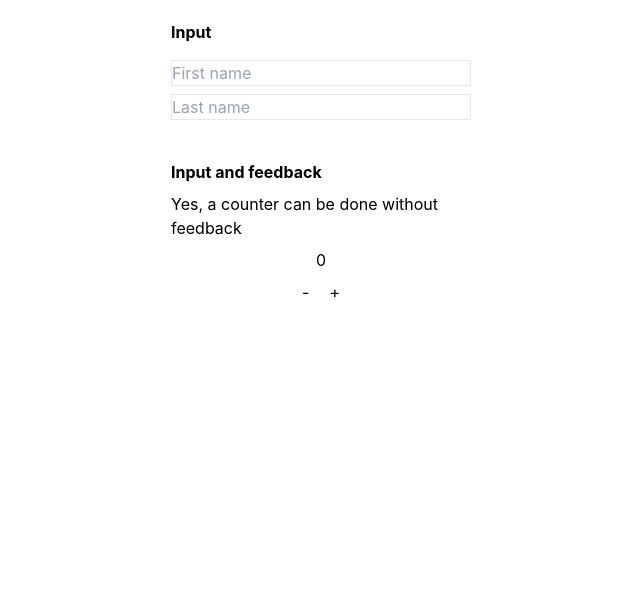
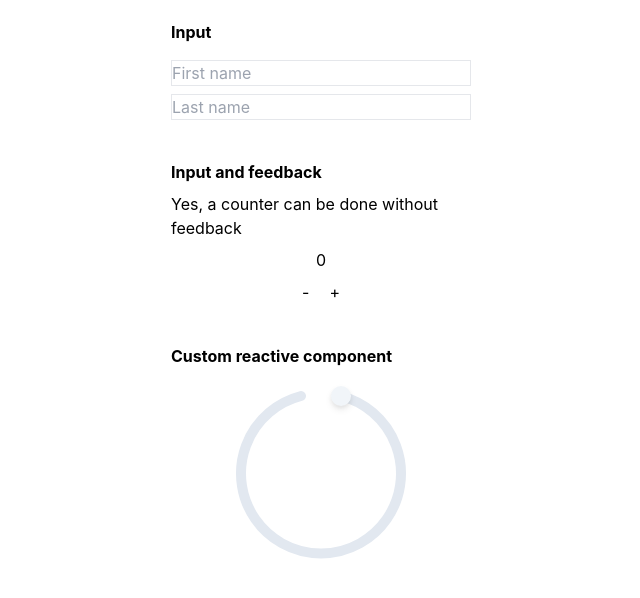
Before and after one commit to ahaubenstock/REACTive-hooks, a React (Create React App) app: page / in a window 1280 px wide. Shown: the top 598 px of the page, without its empty margins (319-959 px from the left). Built offline with nearby package versions, Linux system fonts and the light colour scheme.

Commit message:
Begin adding custom reactive component example

```diff
--- a/src/App.tsx
+++ b/src/App.tsx
@@ -1,19 +1,20 @@
 import React, { FunctionComponent } from "react";
 import useReactiveModule from "./package/useReactiveModule";
 
-import GreetingReactiveModule from "./modules/GreetingReactiveModule";
-import CounterReactiveModule from "./modules/CounterReactiveModule";
+import GreetingReactiveModule from "./module/GreetingReactiveModule";
+import CounterReactiveModule from "./module/CounterReactiveModule";
+import CircularSlider from "./component/CircularSlider/CircularSlider";
 
 const App: FunctionComponent = () => {
-  const [{ greeting }, { firstNameChanged, lastNameChanged }] = useReactiveModule(
-    GreetingReactiveModule
-  );
+  const [{ greeting }, { firstNameChanged, lastNameChanged }] =
+    useReactiveModule(GreetingReactiveModule);
   const [{ count }, { decrementClicked, incrementClicked }] = useReactiveModule(
     CounterReactiveModule
   );
   return (
-    <div className="flex flex-col items-center w-[100vw] h-[100vh] space-y-10 pt-5">
-      <div className="flex flex-col w-[300px] space-y-2">
+    <div className="flex flex-col items-center w-[100vw] h-[100vh]">
+      <div className="flex flex-col w-[300px] space-y-10  pt-5">
+        <div className="flex flex-col space-y-2">
           <h1 className="font-bold">Input</h1>
           <h4>{greeting}</h4>
           <input
@@ -27,7 +28,7 @@ const App: FunctionComponent = () => {
             placeholder="Last name"
           />
         </div>
-      <div className="flex flex-col w-[300px] space-y-2">
+        <div className="flex flex-col space-y-2">
           <h1 className="font-bold">Input and feedback</h1>
           <h6>Yes, a counter can be done without feedback</h6>
           <h4 className="self-center">{count}</h4>
@@ -36,6 +37,13 @@ const App: FunctionComponent = () => {
             <button onClick={() => incrementClicked()}>+</button>
           </div>
         </div>
+        <div className="flex flex-col space-y-2">
+          <h1 className="font-bold">Custom reactive component</h1>
+          <div className="self-center">
+            <CircularSlider />
+          </div>
+        </div>
+      </div>
     </div>
   );
 };
--- /dev/null
+++ b/src/component/CircularSlider/CircularSlider.tsx
@@ -0,0 +1,61 @@
+import { FunctionComponent, useRef } from "react";
+import useReactiveModule from "../../package/useReactiveModule";
+import CircularSliderReactiveModule from "./CircularSliderReactiveModule";
+
+const CircularSlider: FunctionComponent = () => {
+  const [
+    { showProgress, strokeDasharray, thumbPoint },
+    { pathElementChanged, draggedThumb },
+  ] = useReactiveModule(CircularSliderReactiveModule);
+  const path = "M 60 10 A 40 40 0 1 1 40 10";
+  const width = 200;
+  const blankCanvasRef = useRef<HTMLCanvasElement>(null);
+  return (
+    <div className="relative" style={{ width }}>
+      <svg viewBox="0 0 100 100" width={200}>
+        <path
+          id="track"
+          d={path}
+          className="stroke-slate-200 fill-transparent"
+          stroke="lightgray"
+          strokeLinecap="round"
+          strokeWidth={5}
+        />
+        <path
+          id="progress"
+          ref={pathElementChanged}
+          d={path}
+          className={`fill-transparent ${
+            showProgress ? "stroke-blue-500" : "stroke-transparent"
+          }`}
+          strokeLinecap="round"
+          strokeWidth={5}
+          strokeDasharray={strokeDasharray}
+        />
+      </svg>
+      <button
+        className="absolute -translate-x-1/2 -translate-y-1/2"
+        style={{
+          left: (width / 100) * thumbPoint.x,
+          top: (width / 100) * thumbPoint.y,
+        }}
+        draggable
+        onDragStart={(e) =>
+          e.dataTransfer.setDragImage(blankCanvasRef.current!, 0, 0)
+        }
+        onDrag={(e) => draggedThumb({ x: e.pageX, y: e.pageY })}
+      >
+        <svg
+          viewBox="0 0 100 100"
+          width="20"
+          className="drop-shadow-md hover:scale-125"
+        >
+          <circle cx={50} cy={50} r={50} className="fill-slate-100" />
+        </svg>
+      </button>
+      <canvas ref={blankCanvasRef} />
+    </div>
+  );
+};
+
+export default CircularSlider;
--- /dev/null
+++ b/src/component/CircularSlider/CircularSliderReactiveModule.ts
@@ -0,0 +1,104 @@
+import {
+  combineLatest,
+  debounceTime,
+  exhaustMap,
+  filter,
+  map,
+  merge,
+  scan,
+  share,
+  shareReplay,
+  startWith,
+  takeUntil,
+  throttleTime,
+} from "rxjs";
+import { ReactiveModule } from "../../package/useReactiveModule";
+
+const CircularSliderReactiveModule: ReactiveModule<
+  {
+    progress: number;
+    showProgress: boolean;
+    strokeDasharray: string | undefined;
+    thumbPoint: DOMPoint;
+  },
+  {
+    pathElementChanged: SVGPathElement | null;
+    draggedThumb: { x: number; y: number };
+  }
+> = {
+  initialOutputValues: {
+    progress: 0,
+    showProgress: false,
+    strokeDasharray: undefined,
+    thumbPoint: new DOMPoint(-1000, -1000),
+  },
+  inputTemplate: {
+    pathElementChanged: null,
+    draggedThumb: null,
+  },
+  logic(input) {
+    const { pathElementChanged, draggedThumb } = input;
+    const showProgress = pathElementChanged.pipe(map((v) => v != null));
+    const filteredDragX = draggedThumb.pipe(
+      map(({ x }) => x),
+      filter((x) => x > 0), // Sends this coordinate at start and end of drag for some reason
+      share()
+    );
+    const progress = filteredDragX.pipe(
+      exhaustMap((x) =>
+        filteredDragX.pipe(
+          throttleTime(10),
+          scan(
+            (previous, next) => {
+              const [, last] = previous;
+              return [last, next] as [number, number];
+            },
+            [x, x] as [number, number]
+          ),
+          map(([previous, next]) => previous - next),
+          takeUntil(filteredDragX.pipe(debounceTime(100)))
+        )
+      ),
+      map((difference) => difference * 0.005),
+      scan((progress, difference) =>
+        Math.min(1, Math.max(0, progress + difference))
+      ),
+      startWith(0),
+      shareReplay(1)
+    );
+    const nullPathDasharray = pathElementChanged.pipe(
+      filter((v) => v == null),
+      map(() => undefined)
+    );
+    const progressAndPath = combineLatest([
+      progress,
+      pathElementChanged.pipe(
+        filter((v) => v != null),
+        map((v) => v!)
+      ),
+    ]).pipe(shareReplay(1));
+    const validPathDasharray = progressAndPath.pipe(
+      map(([progress, path]) => {
+        const totalLength = path.getTotalLength();
+        const filledLength = totalLength * progress;
+        const unfilledLength = totalLength * (1 - progress);
+        return `${filledLength},${unfilledLength}`;
+      })
+    );
+    const strokeDasharray = merge(nullPathDasharray, validPathDasharray);
+    const thumbPoint = progressAndPath.pipe(
+      map(([progress, path]) => {
+        const filledLength = path.getTotalLength() * progress;
+        return path.getPointAtLength(filledLength);
+      })
+    );
+    return {
+      progress,
+      showProgress,
+      strokeDasharray,
+      thumbPoint,
+    };
+  },
+};
+
+export default CircularSliderReactiveModule;
--- a/src/modules/CounterReactiveModule.ts
+++ b/src/module/CounterReactiveModule.ts
@@ -1,7 +1,7 @@
 import { map, merge, startWith, withLatestFrom } from "rxjs";
 import { ReactiveModule } from "../package/useReactiveModule";
 
-const module: ReactiveModule<
+const CounterReactiveModule: ReactiveModule<
   {
     count: number;
   },
@@ -34,4 +34,4 @@ const module: ReactiveModule<
   },
 };
 
-export default module;
+export default CounterReactiveModule;
--- a/src/modules/GreetingReactiveModule.ts
+++ b/src/module/GreetingReactiveModule.ts
@@ -1,7 +1,7 @@
 import { combineLatest, map, skip, startWith } from "rxjs";
 import { ReactiveModule } from "../package/useReactiveModule";
 
-const module: ReactiveModule<
+const GreetingReactiveModule: ReactiveModule<
   {
     greeting: string;
   },
@@ -32,4 +32,4 @@ const module: ReactiveModule<
   },
 };
 
-export default module;
+export default GreetingReactiveModule;
--- a/src/package/useReactiveModule.ts
+++ b/src/package/useReactiveModule.ts
@@ -1,5 +1,5 @@
 import { useEffect, useMemo, useState } from "react";
-import { map, merge, Observable, Subject, scan, share } from "rxjs";
+import { map, merge, Observable, Subject, scan, share, ReplaySubject } from "rxjs";
 
 /**
  * Contains only the properties which are present in both types and have the same type
@@ -50,7 +50,7 @@ function useSubjectsOf<A>(template: Template<A>): [
   return useMemo(() => {
     const subjectEntries = Object.keys(template).map((key) => [
       key,
-      new Subject<any>(),
+      new ReplaySubject<any>(1),
     ]) as [string, Subject<any>][];
     const sourceEntries = subjectEntries.map(([key, subject]) => [
       key,
```
Lines whose indentation alone changed are shown as unchanged.
